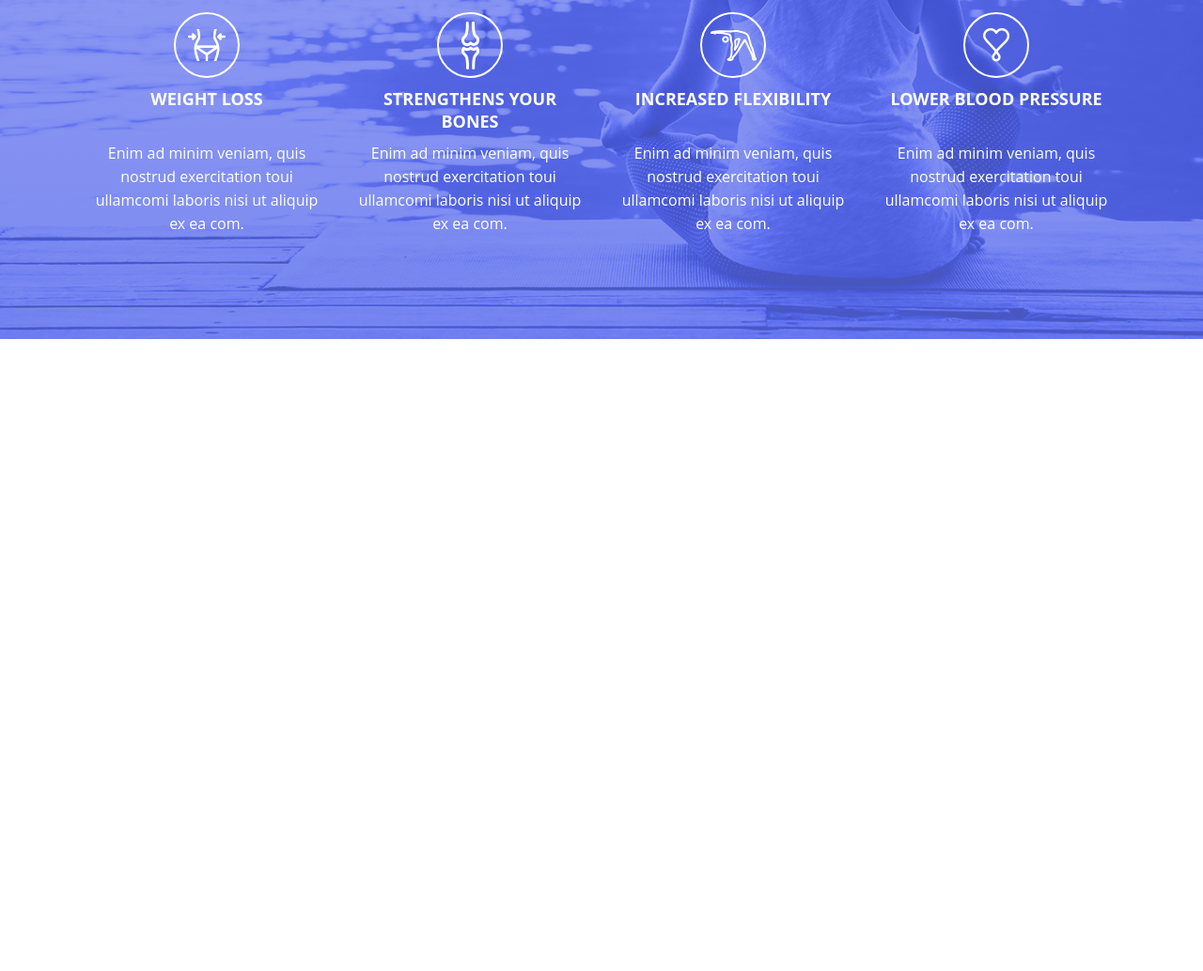
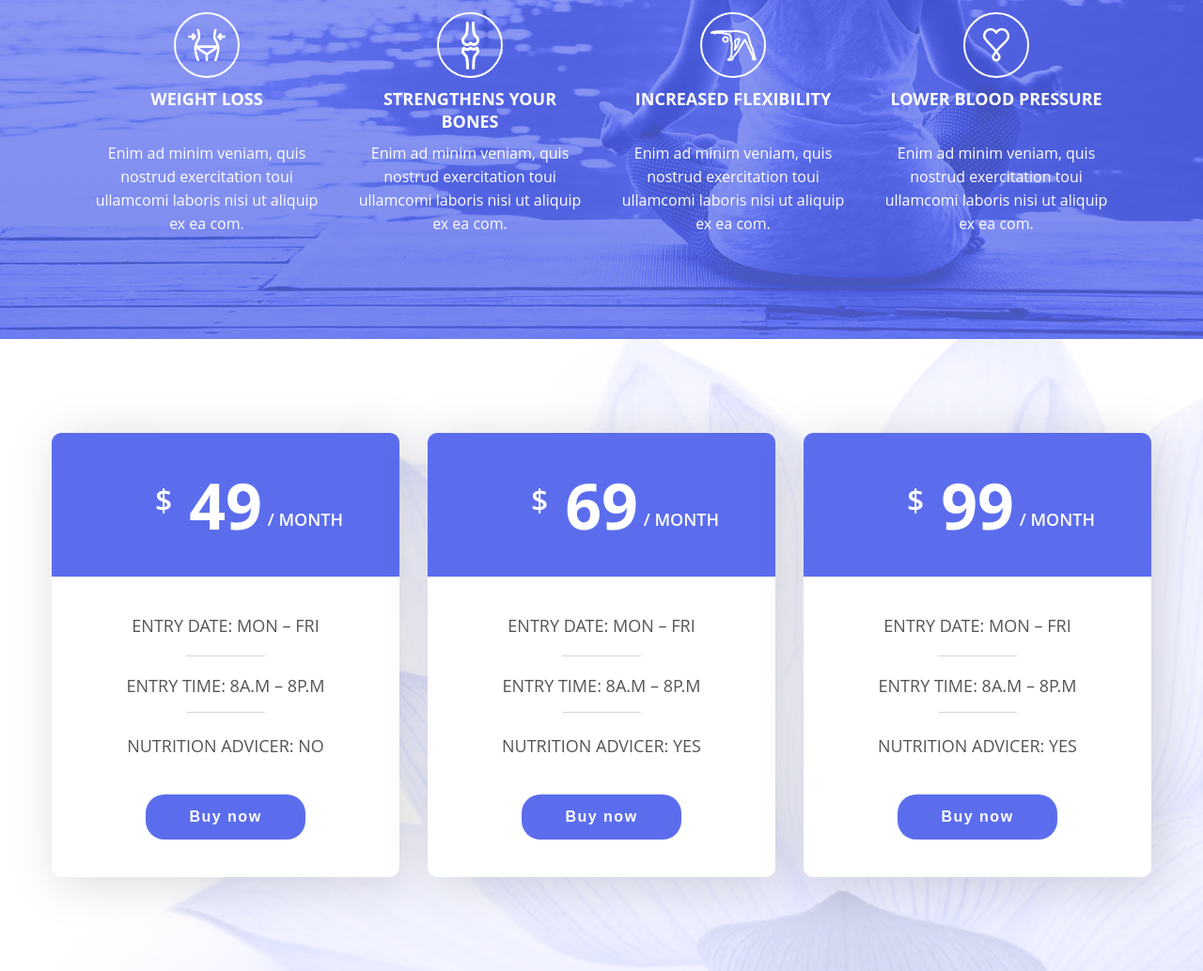
Before and after one commit to Kateryna2222/progect-1, a plain HTML site: page index.html in a window 1280 px wide. Shown: the part 1047-2081 px from the top of the page at 94% size. Before the commit the page ends 1408 px from the top, so only its background shows below. Drawn offline with Linux system fonts and the light colour scheme.

Commit message:
add price

```diff
--- a/index.html
+++ b/index.html
@@ -176,6 +176,52 @@
       </div>
     </section>
 
+    <section class="price">
+      <div class="container">
+        <div class="price-wrapper">
+          <div class="price-card">
+            <div class="price-top">
+              49
+            </div>
+            <div class="price-info">
+              <p>ENTRY DATE: MON – FRI</p>
+              <p class="price-info_middle">ENTRY TIME: 8A.M – 8P.M</p>
+              <p>NUTRITION ADVICER: NO</p>
+              <button type="button">
+                Buy now
+              </button>
+            </div>
+          </div>
+          <div class="price-card">
+            <div class="price-top">
+              69
+            </div>
+            <div class="price-info">
+              <p>ENTRY DATE: MON – FRI</p>
+              <p class="price-info_middle">ENTRY TIME: 8A.M – 8P.M</p>
+              <p>NUTRITION ADVICER: YES</p>
+              <button type="button">
+                Buy now
+              </button>
+            </div>
+          </div>
+          <div class="price-card">
+            <div class="price-top">
+              99
+            </div>
+            <div class="price-info">
+              <p>ENTRY DATE: MON – FRI</p>
+              <p class="price-info_middle">ENTRY TIME: 8A.M – 8P.M</p>
+              <p>NUTRITION ADVICER: YES</p>
+              <button type="button">
+                Buy now
+              </button>
+            </div>
+          </div>
+        </div>
+      </div>
+    </section>
+
   </main>
 
   <footer class="footer">
--- a/style.css
+++ b/style.css
@@ -206,8 +206,11 @@ button{
     border-radius: 10px;
     letter-spacing: 1.5px;
     width: 170px;
+    transition: .2s linear;
+}
+
+button[type="submit"]{
     margin-left: 55px;
-    transition: .2s linear;
 }
 
 button:hover{
@@ -343,8 +346,97 @@ h1{
     line-height: 25px;
 }
 
+/* price */
+.price{
+    background-image: url(./images/bg-03.jpg);
+    background-position: center bottom;
+    background-repeat: no-repeat;
+    background-size: cover;
+}
 
+.price-wrapper{
+    padding: 100px 0px;
+    display: flex;
+    justify-content: center;
+    flex-wrap: wrap;
+    gap: 30px;
+}
 
+.price-card{
+    width: 370px;
+    border-radius: 10px;
+    overflow: hidden;
+    filter: drop-shadow(6.364px 6.364px 25px rgba(0,0,0,0.15));
+}
+
+.price-top{
+    background-color: var(--main-color);
+    padding: 30px 10px;
+    font-size: 68px;
+    font-weight: 700;
+    color: #fff;
+    text-align: center;
+    position: relative;
+}
+
+.price-top::before{
+    content: "$";
+    font-size: 32px;
+    font-weight: 600;
+    position: absolute;
+    top: 50px;
+    left: 110px;
+}
+
+.price-top::after{
+    content: "/ MONTH";
+    font-size: 18px;
+    font-weight: 600;
+    position: absolute;
+    top: 80px;
+    right: 60px;
+}
+
+.price-info{
+    padding: 40px 10px;
+    display: flex;
+    flex-direction: column;
+    align-items: center;
+    gap: 40px;
+    background-color: #fff;
+}
+
+.price-card p{
+    text-transform: uppercase;
+    font-size: 18px;
+    color: #555555;
+}
+
+.price-card button{
+    border-radius: 20px;
+}
+
+.price-info_middle{
+    position: relative;
+}
+
+.price-info_middle::before,
+.price-info_middle::after{
+    content: "";
+    display: block;
+    height: 1px;
+    width: 40%;
+    position: absolute;
+    left: 30%;
+    background-color: #d7d4d4;
+}
+
+.price-info_middle::before{
+    top: -20px;
+}
+.price-info_middle::after{
+    top: 40px;
+}
 
 
 
@@ -463,3 +555,11 @@ h1{
         font-size: 28px;
     }
 }
+
+
+
+footer img{
+    display: block;
+    margin: 0px auto;
+    border: 1px solid black;
+}
```
Also changed, not shown: images/cccc.jpg (added), images/second section.jpg (deleted).
